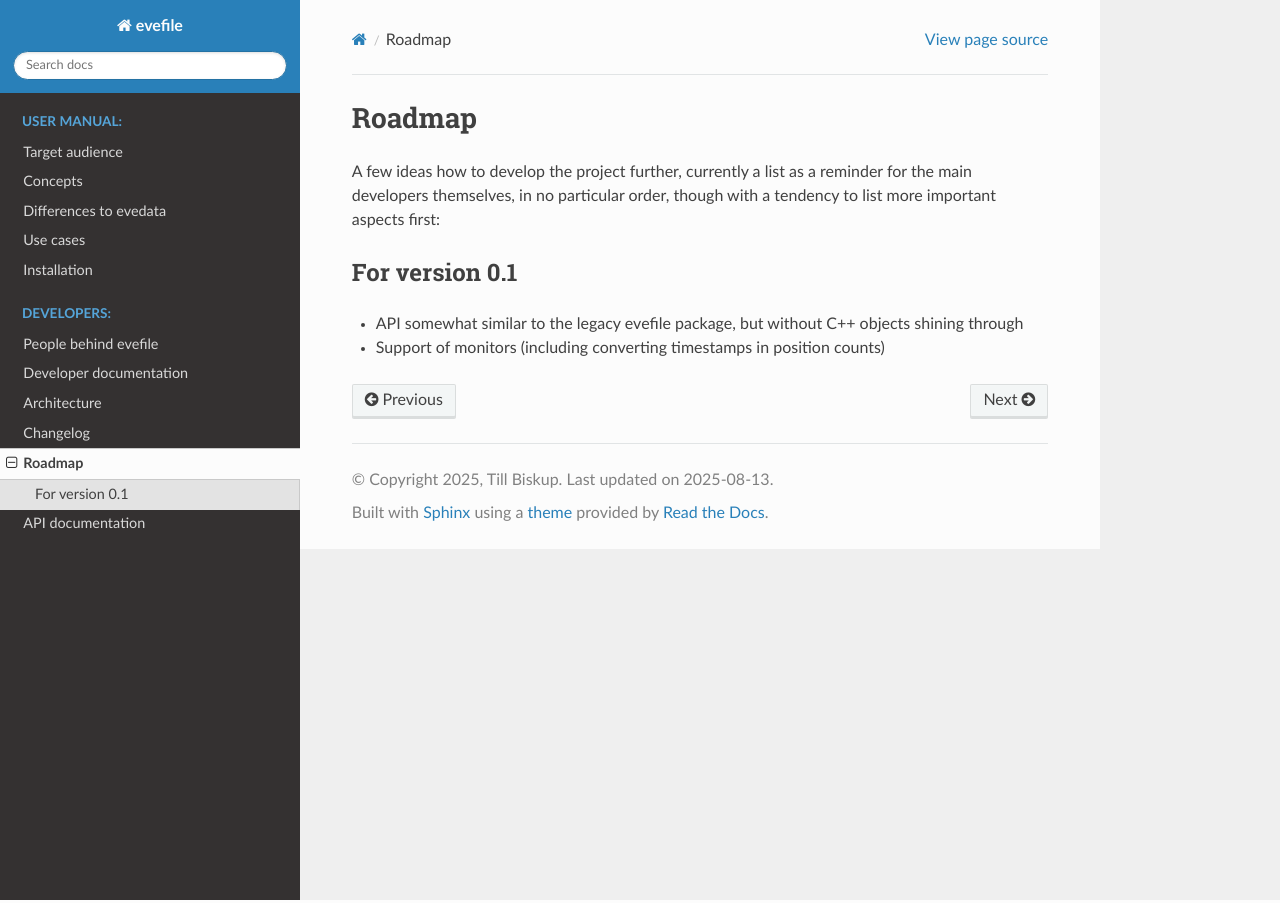
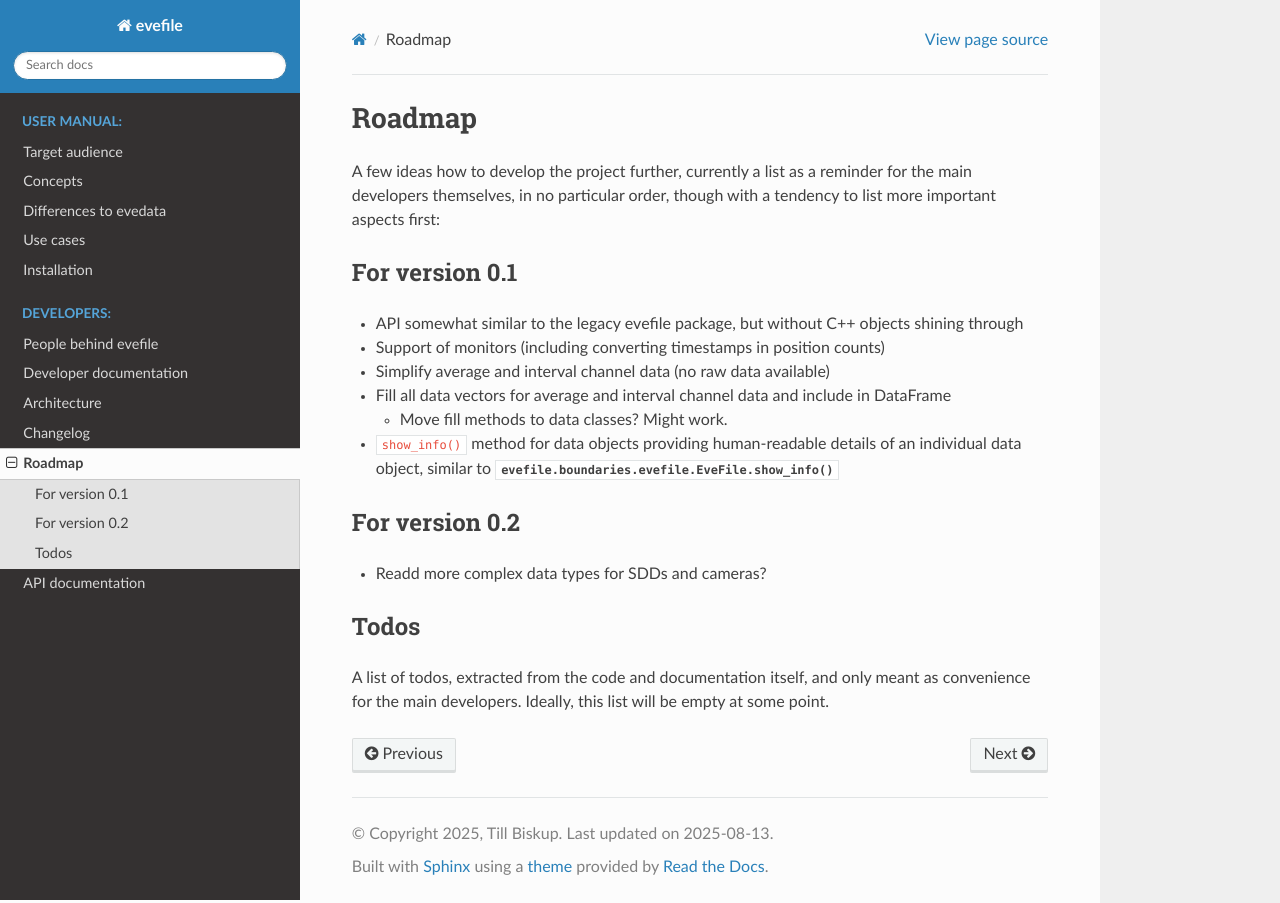
Before and after one commit to tillbiskup/evefile, a Sphinx documentation site: the page built from docs/roadmap.rst, in a window 1280 px wide. Built offline with Sphinx 7.4.7 and the Read the Docs theme 3.1.0, drawn with Linux system fonts in a browser that asks for light colours.

Commit message:
Update roadmap

```diff
--- a/docs/roadmap.rst
+++ b/docs/roadmap.rst
@@ -10,3 +10,23 @@ For version 0.1
 
 * API somewhat similar to the legacy evefile package, but without C++ objects shining through
 * Support of monitors (including converting timestamps in position counts)
+* Simplify average and interval channel data (no raw data available)
+* Fill all data vectors for average and interval channel data and include in DataFrame
+
+  * Move fill methods to data classes? Might work.
+
+* ``show_info()`` method for data objects providing human-readable details of an individual data object, similar to :meth:`evefile.boundaries.evefile.EveFile.show_info`
+
+
+For version 0.2
+===============
+
+* Readd more complex data types for SDDs and cameras?
+
+
+Todos
+=====
+
+A list of todos, extracted from the code and documentation itself, and only meant as convenience for the main developers. Ideally, this list will be empty at some point.
+
+.. todolist::
```
Also changed, not shown: 1 other file.
